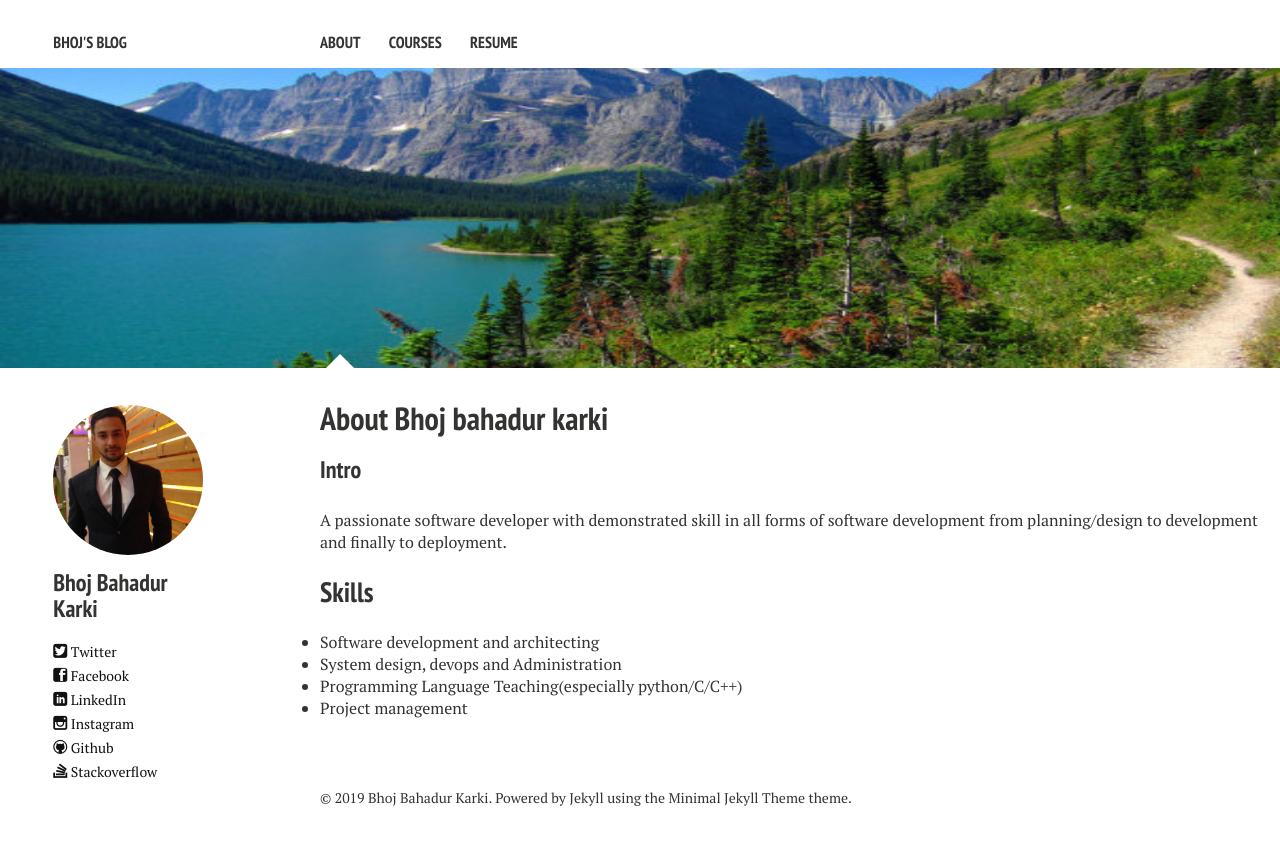
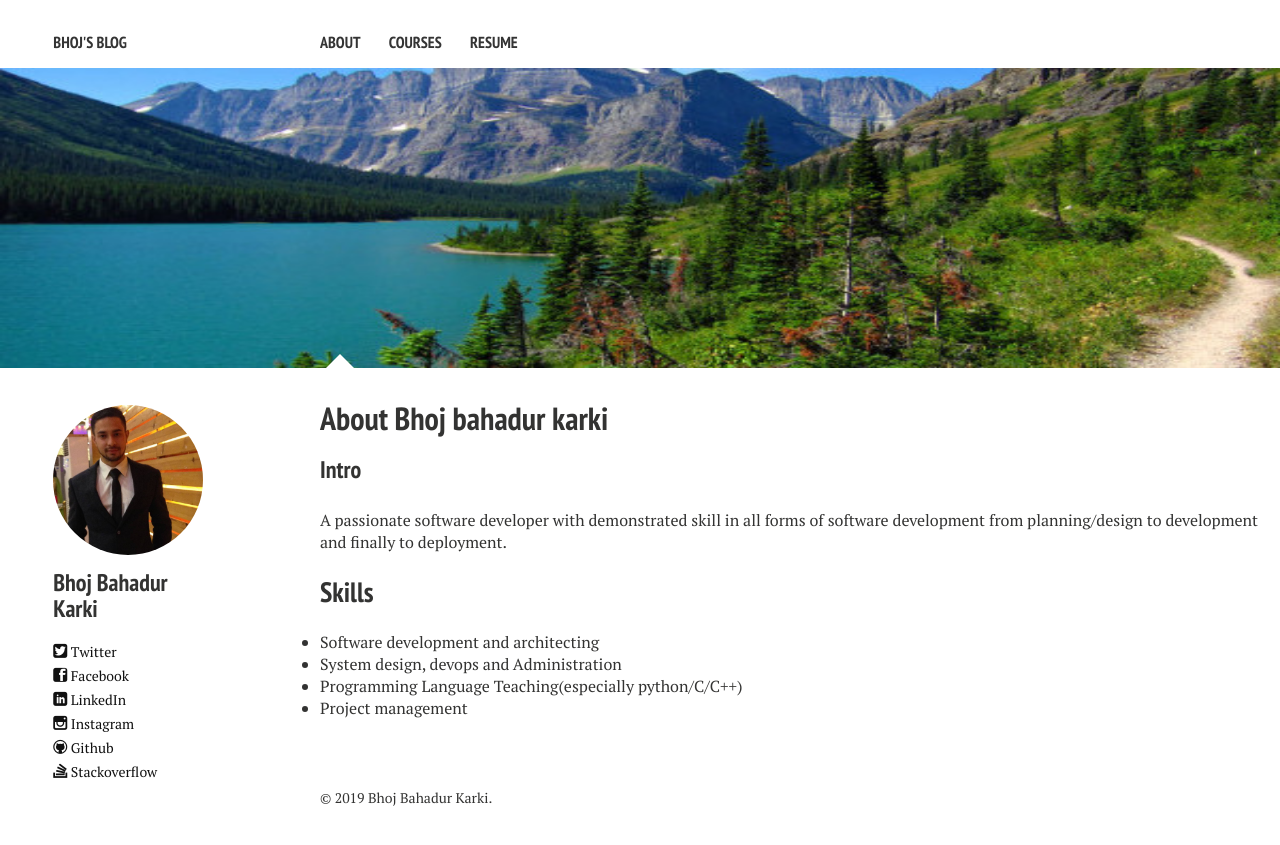
Before and after one commit to bhoj001/bhoj001.github.io, a Jekyll site: the page built from index.md, in a window 1280 px wide. Shown: the top 845 px of the page. Built offline with Jekyll 4.4.1, drawn with Linux system fonts in a browser that asks for light colours; nearby versions of some CDN libraries.

Commit message:
removed footer comment

```diff
--- a/_includes/_footer.html
+++ b/_includes/_footer.html
@@ -1 +1 @@
-<span>&copy; {{ site.time | date: '%Y' }} {{ site.owner.name }}. Powered by <a href="http://jekyllrb.com">Jekyll</a> using the <a href="https://github.com/arg0s/minimal-jekyll-theme">Minimal Jekyll Theme</a> theme.</span>
+<span>&copy; {{ site.time | date: '%Y' }} {{ site.owner.name }}.
```
